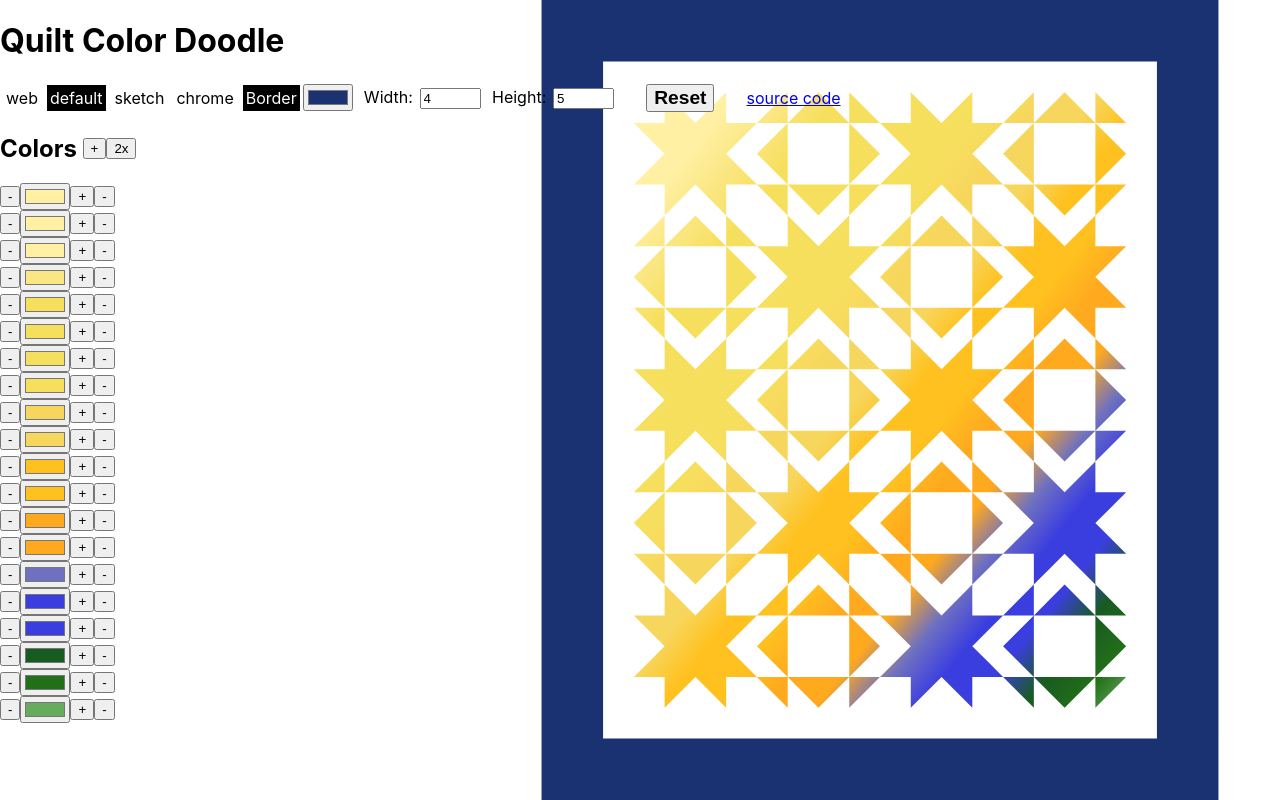
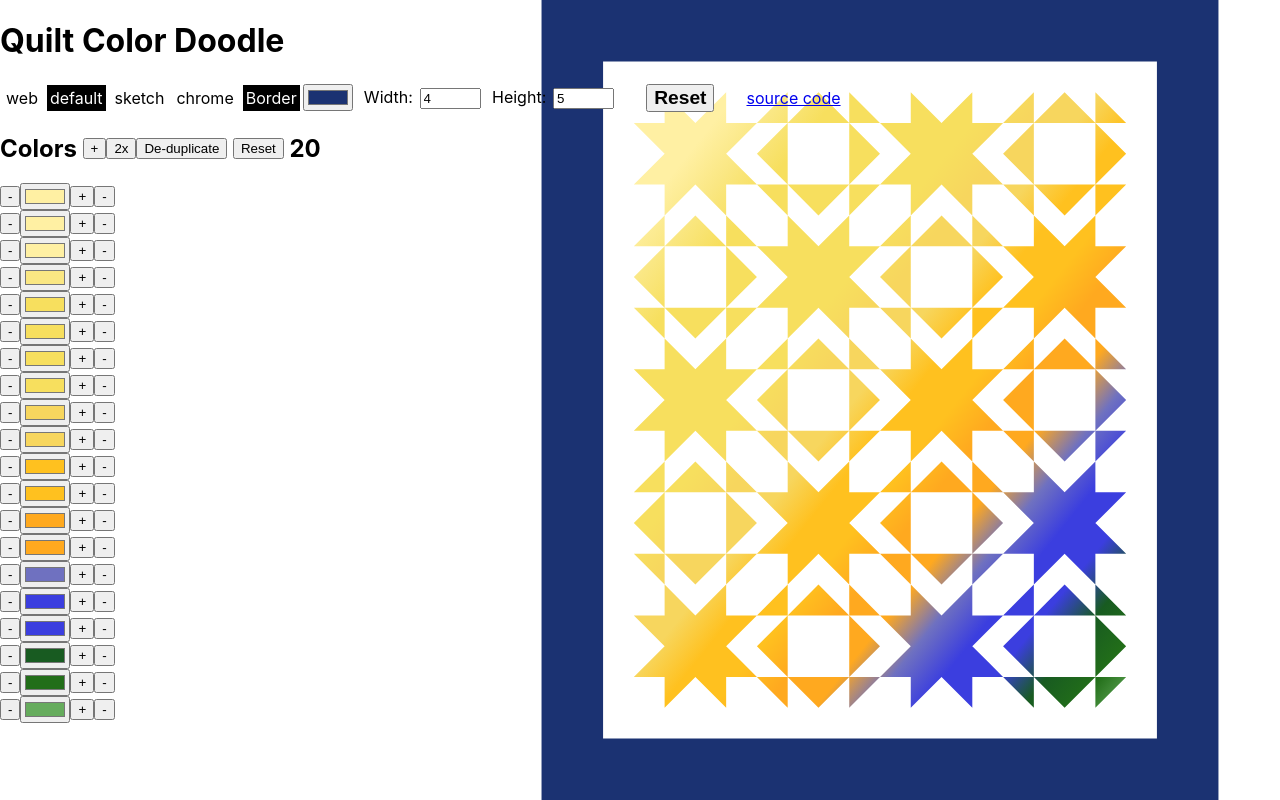
Before and after one commit to neolefty/quilt, a React (Create React App) app: page / in a window 1280 px wide. Built offline with nearby package versions, Linux system fonts and the light colour scheme.

Commit message:
reset colors, deduplicate, disallow 2x above 100

```diff
--- a/src/App.tsx
+++ b/src/App.tsx
@@ -17,6 +17,8 @@ const App: React.FC = () => {
     const quilt = starGrid(state.quiltSize.x, state.quiltSize.y)
 
     const changeColor = (index: number, color: string) => dispatch({ type: "change color", index, color })
+    const resetColor = () => dispatch({ type: "reset colors" })
+    const dedup = () => dispatch({ type: "dedup colors" })
     const setBorderColor = (value: string) => dispatch({type: "border color", value})
     const addColor = () => dispatch({ type: "add color" })
     const doubleColors = (value?: number) => dispatch({ type: "double colors", value })
@@ -54,6 +56,8 @@ const App: React.FC = () => {
                     add={addColor}
                     double={doubleColors}
                     change={changeColor}
+                    reset={resetColor}
+                    dedup={dedup}
                 />
             </div>
             <QuiltSvg
--- a/src/Colors.tsx
+++ b/src/Colors.tsx
@@ -11,6 +11,8 @@ interface ColorsProps {
     add: () => void
     double: (index?: number) => void
     change: (index: number, color: string) => void
+    reset: () => void
+    dedup: () => void
 }
 
 export const Colors = (props: ColorsProps) => {
@@ -25,7 +27,12 @@ export const Colors = (props: ColorsProps) => {
             <h2 className={appStyles.row}>
                 Colors&nbsp;
                 <button onClick={props.add}>+</button>
-                <button onClick={() => props.double()}>2x</button>
+                <button onClick={() => props.double()} disabled={props.colors.size >= 100}>2x</button>
+                <button onClick={props.dedup}>De-duplicate</button>
+                &nbsp;
+                <button onClick={props.reset}>Reset</button>
+                &nbsp;
+                {props.colors.size}
             </h2>
             {
                 props.colors.map((color: string, index: number) => (
--- a/src/Common.ts
+++ b/src/Common.ts
@@ -1,3 +1,18 @@
+import {List} from "immutable"
+
 export const assertNever = (x: never): never => {
     throw new Error(`Unexpected value: ${JSON.stringify(x)}`)
 }
+
+export const Dedup = <T>(a: List<T>): List<T> => {
+    if (a.size > 0) {
+        let last: T = a.get(0) as T
+        return a.filter((t, index) => {
+            const result = (index === 0 || t !== last)
+            last = t
+            return result
+        })
+    }
+    else
+        return a
+}
--- a/src/Reducer.ts
+++ b/src/Reducer.ts
@@ -1,6 +1,6 @@
 import {List} from "immutable"
 import {AppAction} from "./Action"
-import {assertNever} from "./Common"
+import {assertNever, Dedup} from "./Common"
 import {AppState, DEFAULT_APP_STATE} from "./State"
 
 export type AppReducerType = (state: AppState, action: AppAction) => AppState
@@ -56,6 +56,16 @@ export const AppReducer: AppReducerType = (state: AppState, action: AppAction) =
             }
         case "reset":
             return DEFAULT_APP_STATE
+        case "reset colors":
+            return {
+                ...state,
+                colors: DEFAULT_APP_STATE.colors,
+            }
+        case "dedup colors":
+            return {
+            ...state,
+            colors: Dedup(state.colors),
+        }
         default:
             return assertNever(action)
     }
```
Also changed, not shown: src/Action.ts (+9 -1 lines).
